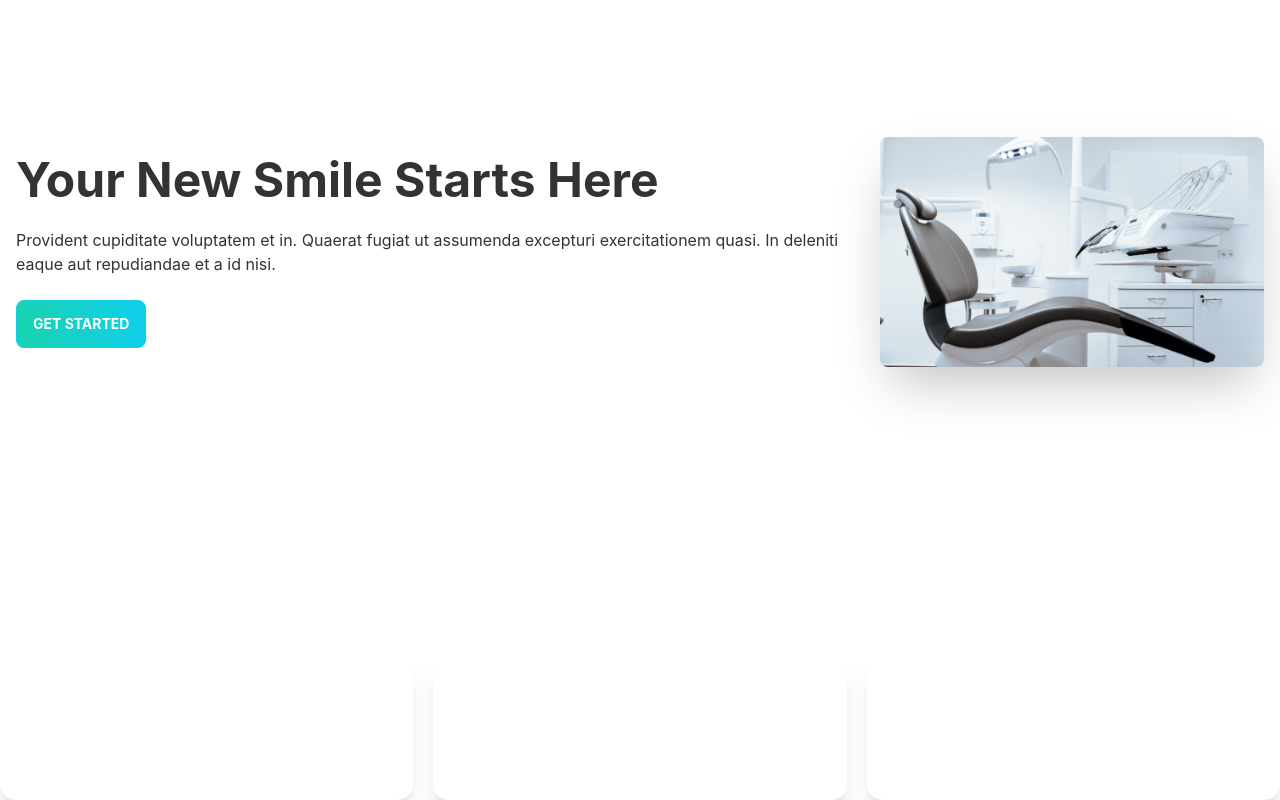
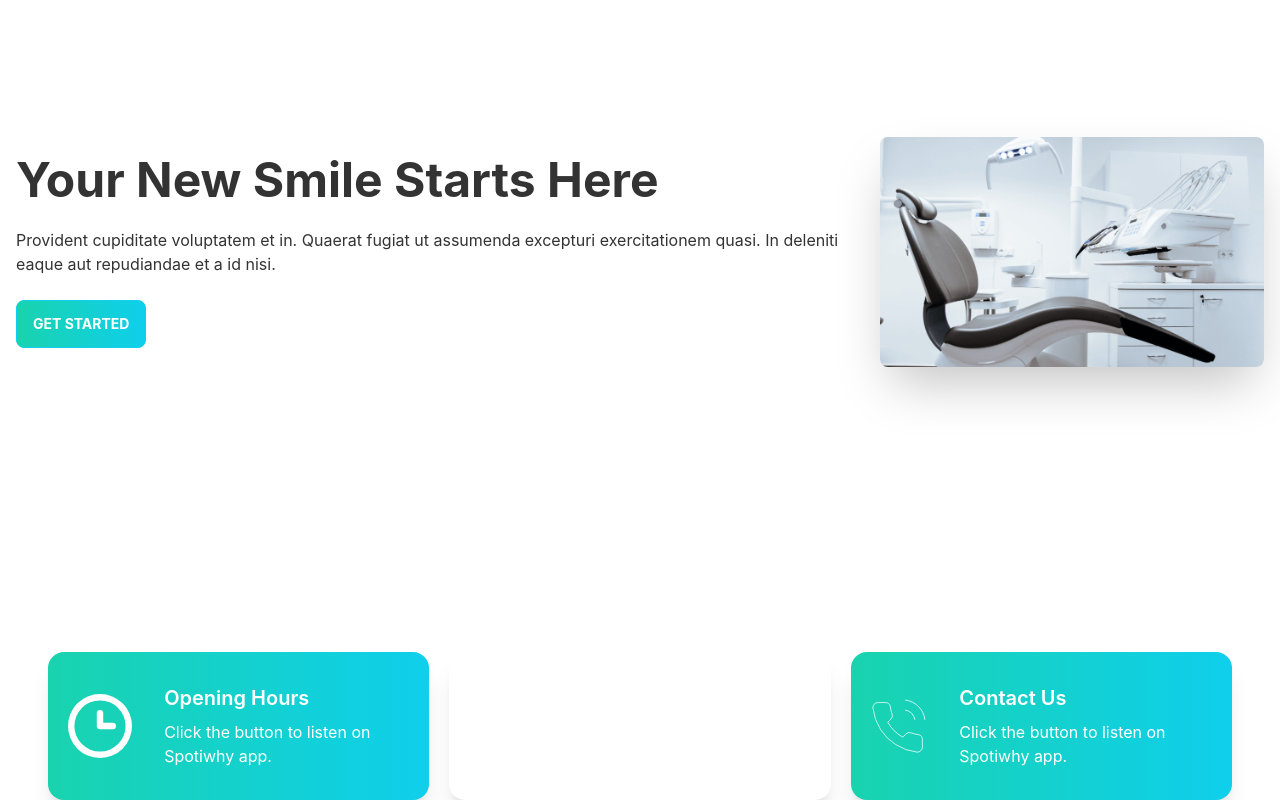
Before and after one commit to Al-Amin931761/doctors-portal-client, a React (Create React App) app: page / in a window 1280 px wide. Shown: the part 212-1012 px from the top of the page. Built offline with nearby package versions, Linux system fonts and the light colour scheme.

Commit message:
Make Info Card Dynamic with dynamic CSS Class

```diff
--- a/src/Pages/Home/Info.js
+++ b/src/Pages/Home/Info.js
@@ -6,10 +6,10 @@ import phone from '../../assets/icons/phone.svg';
 
 const Info = () => {
     return (
-        <div className='grid grid-cols-1 lg:grid-cols-3 gap-5'>
-            <InfoCard img={clock}></InfoCard>
-            <InfoCard img={marker}></InfoCard>
-            <InfoCard img={phone}></InfoCard>
+        <div className='grid grid-cols-1 lg:grid-cols-3 gap-5 px-12'>
+            <InfoCard cardTitle="Opening Hours" img={clock} bgClass="bg-gradient-to-r from-secondary to-primary"></InfoCard>
+            <InfoCard cardTitle="Our Locations" img={marker} bgClass="bg-accent"></InfoCard>
+            <InfoCard cardTitle="Contact Us" img={phone} bgClass="bg-gradient-to-r from-secondary to-primary"></InfoCard>
         </div>
     );
 };
--- a/src/Pages/Home/InfoCard.js
+++ b/src/Pages/Home/InfoCard.js
@@ -1,11 +1,11 @@
 import React from 'react';
 
-const InfoCard = ({ img }) => {
+const InfoCard = ({ img, cardTitle, bgClass }) => {
     return (
-        <div class="card lg:card-side bg-base-100 shadow-xl bg-accent">
+        <div class={`card lg:card-side bg-base-100 shadow-xl ${bgClass}`}>
             <figure className='pl-5'><img src={img} alt="Album" /></figure>
             <div class="card-body text-white">
-                <h2 class="card-title">New album is released!</h2>
+                <h2 class="card-title">{cardTitle}</h2>
                 <p>Click the button to listen on Spotiwhy app.</p>
             </div>
         </div>
```
